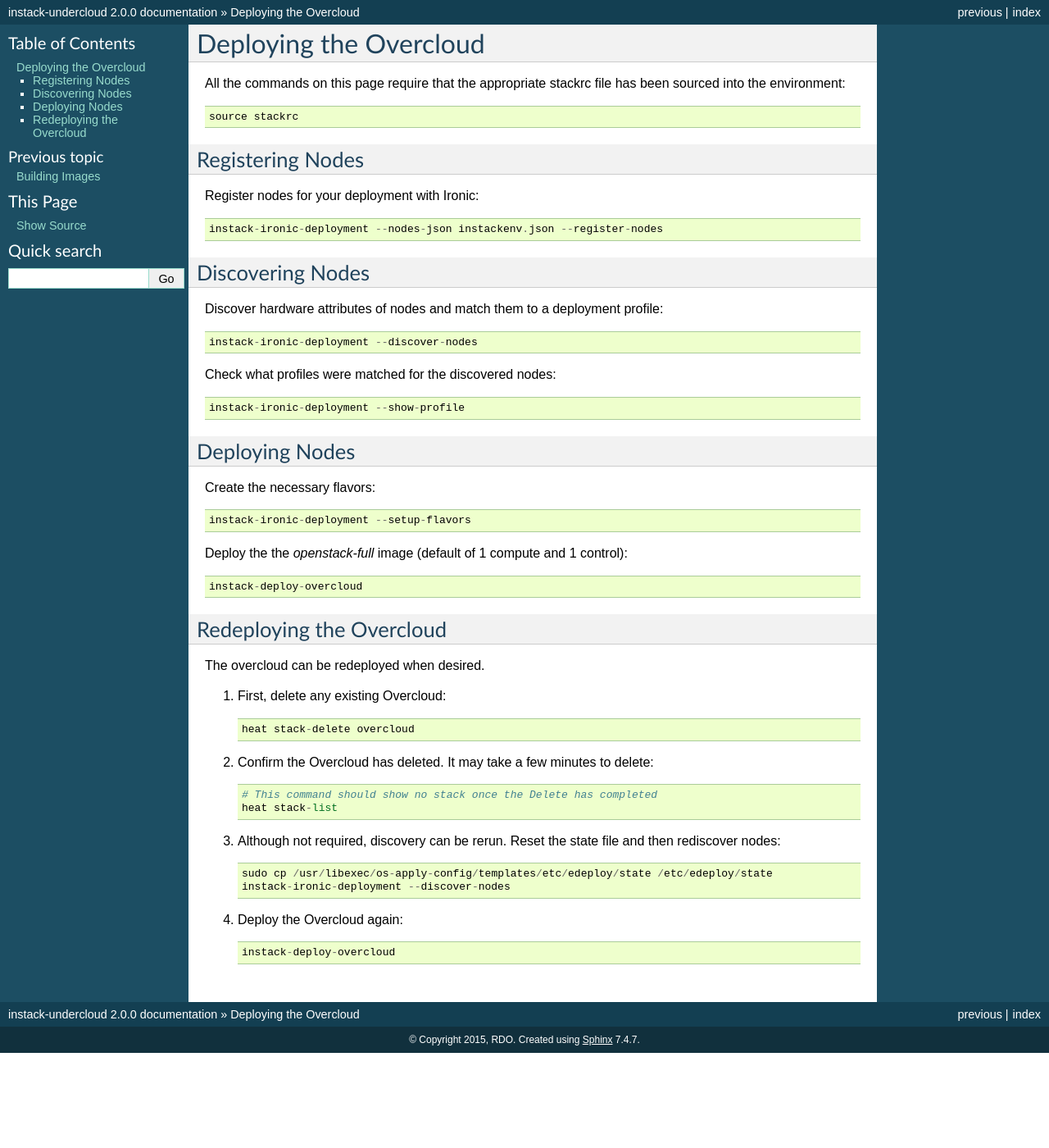
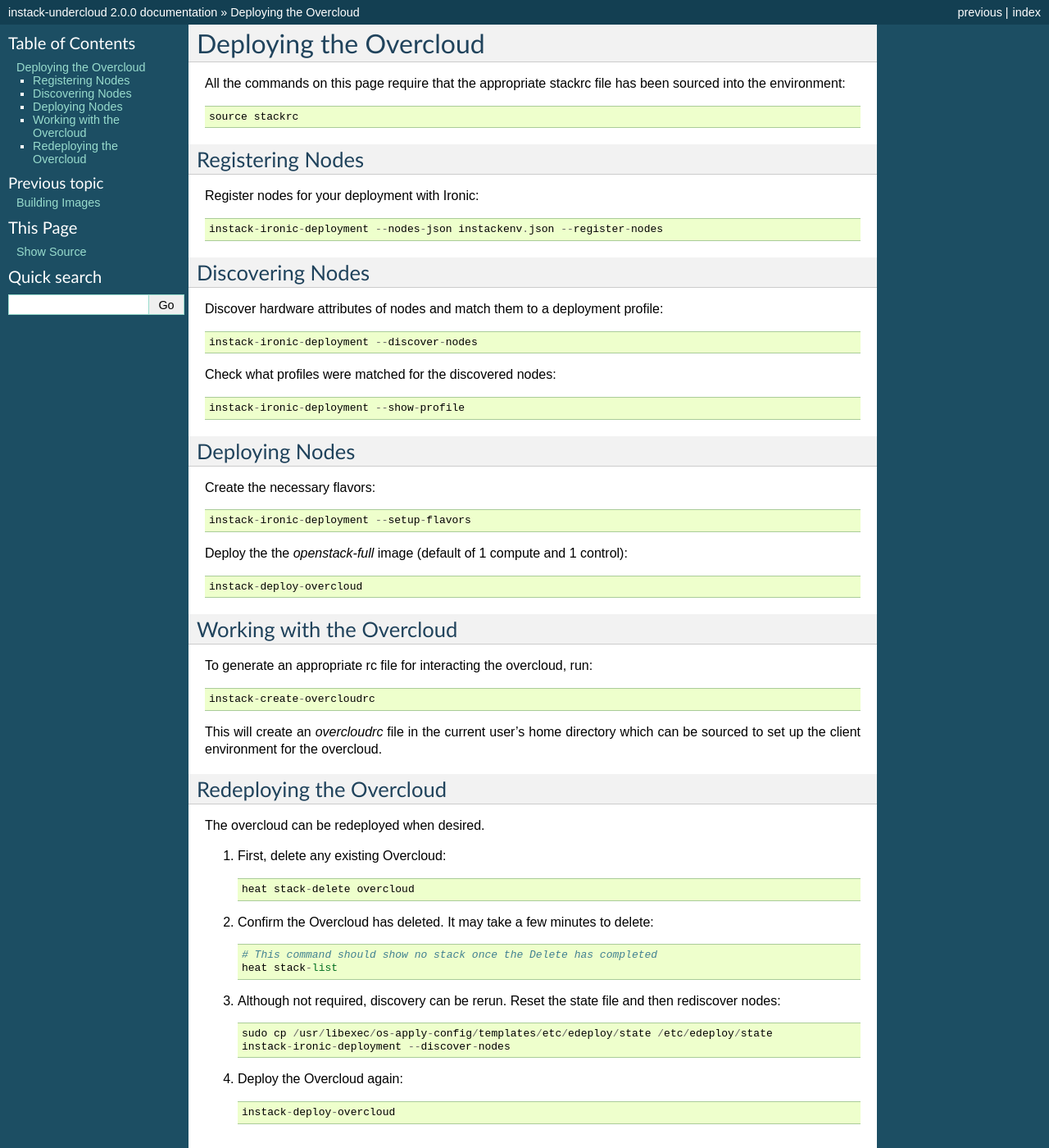
Before and after one commit to openstack-archive/instack-undercloud, a Sphinx documentation site: the page built from doc/source/deploy-overcloud.rst, in a window 1280 px wide and 1400 px high. Shown: the whole window at 82% size. Built offline with Sphinx 7.4.7, drawn with Linux system fonts in a browser that asks for light colours.

Commit message:
Factor out overcloudrc logic so it can be used standalone
instack-test-overcloud has a bunch of logic for generating an
appropriate overcloudrc environment, but it's tricky to replicate
this manually.  Factor out those pieces into their own script that
generates a standalone overcloudrc file to make it easier to work
with the overcloud.  The standalone rc file is created so they
won't have to first source stackrc every time they want to work
with the overcloud.

Documentation of the new script is also added.

Change-Id: I3b8c99e9e013c27b21bd9a60b5a772dc3b5c1dd6

```diff
--- a/doc/source/deploy-overcloud.rst
+++ b/doc/source/deploy-overcloud.rst
@@ -35,6 +35,16 @@
 
     instack-deploy-overcloud
 
+Working with the Overcloud
+--------------------------
+
+To generate an appropriate rc file for interacting the overcloud, run::
+
+    instack-create-overcloudrc
+
+This will create an `overcloudrc` file in the current user's home directory
+which can be sourced to set up the client environment for the overcloud.
+
 
 Redeploying the Overcloud
 -------------------------
```
Also changed, not shown: 2 other files.
